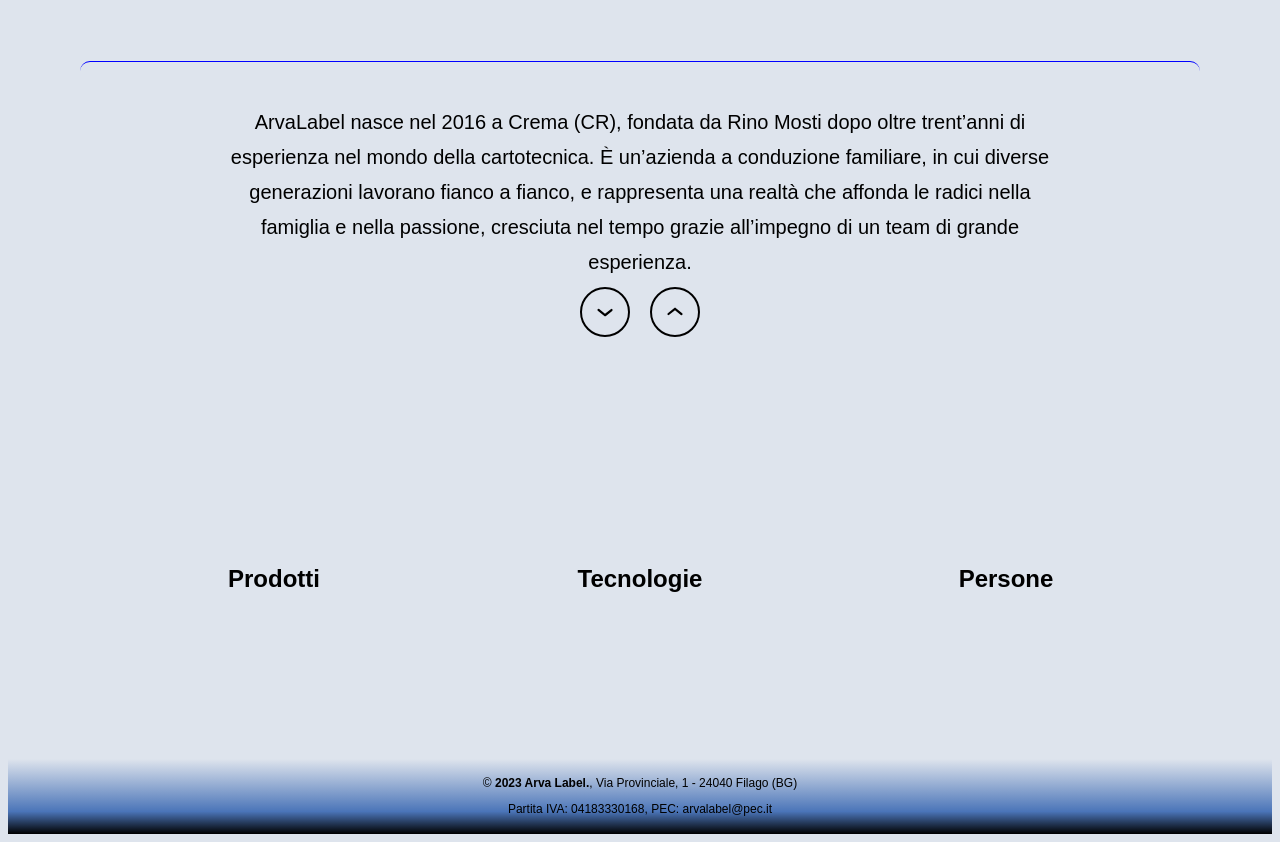
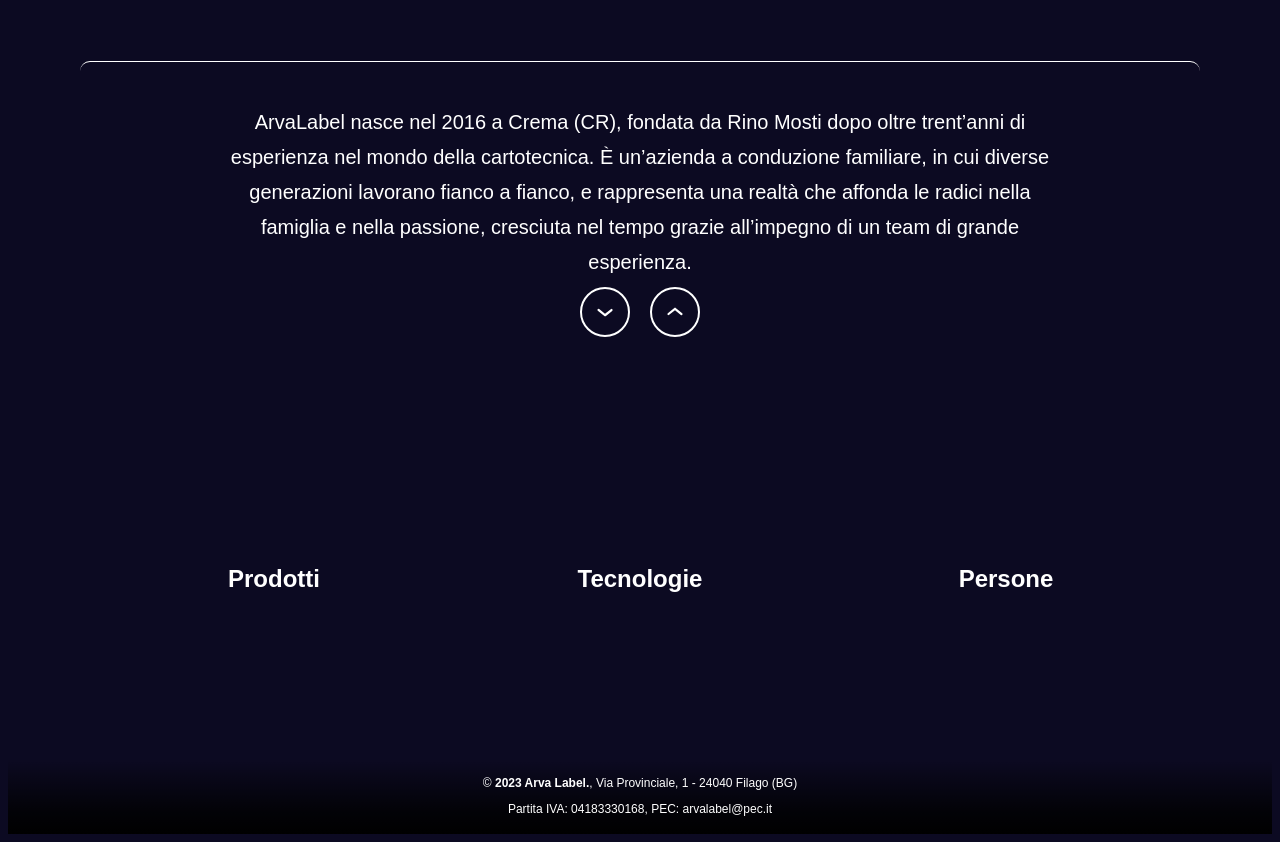
Before and after one commit to gianluigi97/ArvaLabel, a Flask app: page /home in a window 1280 px wide. Shown: the part 879-1721 px from the top of the page. Run offline with Flask 3, Linux system fonts and the light colour scheme.

Commit message:
ritorno al dark mode

```diff
--- a/static/index.css
+++ b/static/index.css
@@ -4,7 +4,7 @@
 
 body {
   font-family: Arial, Helvetica, sans-serif;
-  background-color: #dee4ed;
+  background-color: #0c0a22;
 }
 
 .header {
@@ -12,7 +12,7 @@
   top: 0;
   left: 0;
   width: 100%;
-  background: linear-gradient(to bottom, rgba(0,0,0,1) 0%, rgb(38, 89, 171,0.8) 30%, rgba(0,0,0,0) 100%);
+  background: linear-gradient(to bottom, rgba(0,0,0,1) 0%, rgba(0,0,0,0.8) 30%, rgba(0,0,0,0) 100%);
   z-index: 1000;
 }
 
@@ -20,7 +20,7 @@
 
 .navbar {
   overflow: hidden;
-  background-color: linear-gradient(to bottom, #1860b9, #80a9db, #dee4ed);
+  background-color: linear-gradient(to bottom, #c2c2c2, #433e7a, #000000);
   margin-right: 10px;
   margin-left: 10px;
 }
@@ -80,7 +80,7 @@
 
 
 .dropdown:hover .dropbtn {
-  background-color: rgb(22, 41, 187);
+  background-color: rgb(96, 0, 117);
 }
 
 .dropdown-content {
@@ -105,7 +105,7 @@
 }
 
 .dropdown-content a:hover {
-  background-color: #bdd7ef;
+  background-color: #ddd;
   /* font-weight: 50px; */
 }
 
@@ -163,7 +163,7 @@
 .home-image video {
   width: 100%;
   height: 100%;
-  opacity: 0.8;
+  opacity: 0.9;
   object-fit: cover;
   object-position: center;
   pointer-events: none;
@@ -187,7 +187,7 @@
 }
 
 .home-logo {
-  width: 600px;
+  width: 600px; /* o quello che preferisci */
   max-width: 80%;
   height: auto;
   opacity: 1;
@@ -211,7 +211,7 @@
 
 #description .description-text {
   position: relative; /* necessario per gli elementi assoluti dentro */
-  color: black;
+  color: white;
   width: 100%;
   height: 50%;
   max-width: 1100px;
@@ -221,7 +221,7 @@
   display: flex;
   justify-content: center;
   align-items: center;
-  border-top: 1px solid blue;
+  border-top: 1px solid white;
 }
 
 #description .p1,
@@ -257,7 +257,7 @@
 
 #description button {
   background: transparent;
-  border: 2px solid black;
+  border: 2px solid white;
   border-radius: 50%;
   padding: 10px;
   width: 50px;
@@ -314,7 +314,7 @@
   justify-content: center;
   align-items: center;
   text-decoration: none;
-  color: black;
+  color: white;
   width: 100%;
   height: 100%;
   position: relative;
@@ -336,7 +336,7 @@
 }
 
 #menu-buttons div:hover {
-  background-color: #98befb;
+  background-color: #a69afe;
   transform: scale(1.05) translateY(-2px);
 }
 
@@ -357,14 +357,14 @@
   position: relative;
   height: 75px;
   overflow: hidden;
-  background: linear-gradient(to top, rgba(0,0,0,1) 0%, rgb(38, 89, 171,0.8) 30%, rgba(0,0,0,0) 100%);
+  background: linear-gradient(to top, rgba(0,0,0,1) 0%, rgba(0,0,0,0.8) 30%, rgba(0,0,0,0) 100%);
   display: flex;
   justify-content: center;
 }
 
 .footer-text {
   margin-top: 5px;
-  color: black;
+  color: white;
   font-size: 12px;
   text-align: center;
 }
@@ -374,7 +374,7 @@
 #products {
   position: relative;
   height: 65vh;
-  color: black;
+  color: white;
   margin-top: 40px;
   display: flex;
   justify-content: space-evenly;
--- a/templates/home_section.html
+++ b/templates/home_section.html
@@ -1,7 +1,7 @@
 <section id="home">
   <div class="home-image">
     <video autoplay muted loop playsinline>
-      <source src="{{ url_for('static', filename='videos/test_video2.mp4') }}" type="video/mp4">
+      <source src="{{ url_for('static', filename='videos/test_video.mp4') }}" type="video/mp4">
       Il tuo browser non supporta il video.
     </video>
   </div>
```
Also changed, not shown: static/images/downward_arrow.svg, static/images/upward_arrow.svg.
